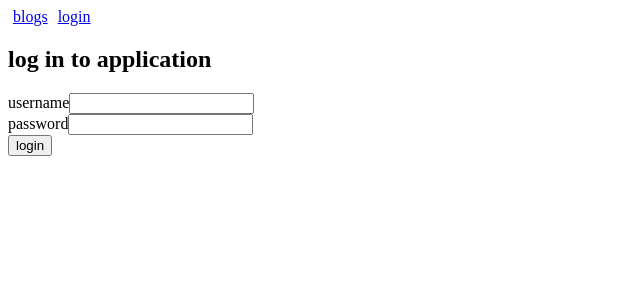
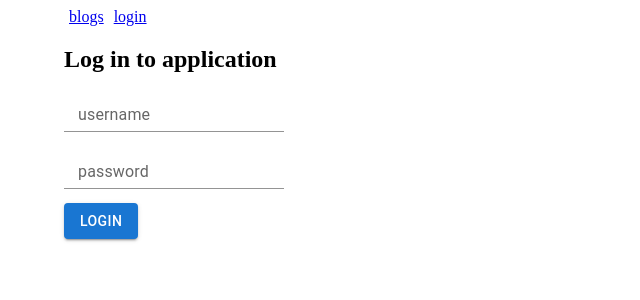
Before and after one commit to Leemuns/fso-exercises, a React (Vite) app in the folder part5/bloglist-frontend/: page /login in a window 1280 px wide. Shown: the top 300 px of the page, without its empty margins (0-640 px from the left). Built offline with nearby package versions, Linux system fonts and the light colour scheme; no server answers.

Commit message:
Add styles to application forms (exercise 5.29)

```diff
--- a/part5/bloglist-frontend/package.json
+++ b/part5/bloglist-frontend/package.json
@@ -11,6 +11,9 @@
     "test": "vitest run"
   },
   "dependencies": {
+    "@emotion/react": "^11.14.0",
+    "@emotion/styled": "^11.14.1",
+    "@mui/material": "^9.0.1",
     "axios": "^1.9.0",
     "react": "^19.1.0",
     "react-dom": "^19.1.0",
--- a/part5/bloglist-frontend/src/App.jsx
+++ b/part5/bloglist-frontend/src/App.jsx
@@ -1,5 +1,6 @@
 import { useState, useEffect, useRef } from 'react'
 import { Routes, Route, Link, useMatch, useNavigate } from 'react-router-dom'
+import { Container } from '@mui/material'
 
 import LoginForm from './components/LoginForm'
 import CreateBlogForm from './components/CreateBlogForm'
@@ -112,7 +113,7 @@ const App = () => {
   }
 
   return (
-    <div>
+    <Container>
       <div>
         <Link style={padding} to='/'>blogs</Link>
         {user && <Link style={padding} to='/create'>new blog</Link>}
@@ -135,7 +136,7 @@ const App = () => {
           <Blogs blogs={blogs} />
         } />
       </Routes>
-    </div>
+    </Container>
   )
 
   // if (!user) {
--- a/part5/bloglist-frontend/src/components/CreateBlogForm.jsx
+++ b/part5/bloglist-frontend/src/components/CreateBlogForm.jsx
@@ -1,5 +1,6 @@
 import { useState } from 'react'
 import { useNavigate } from 'react-router-dom'
+import { Button } from '@mui/material'
 
 import FieldInput from './FieldInput'
 
@@ -31,12 +32,14 @@ const CreateBlogForm = ({ createBlog, userId }) => {
 
   return (
     <form onSubmit={addBlog}>
-      <h2>create new</h2>
-      <FieldInput name='title' value={title} setValue={setTitle} />
-      <FieldInput name='author' value={author} setValue={setAuthor} />
-      <FieldInput name='url' value={url} setValue={setUrl} />
+      <h2>Create new</h2>
+      <FieldInput label='title' value={title} setValue={setTitle} />
+      <FieldInput label='author' value={author} setValue={setAuthor} />
+      <FieldInput label='url' value={url} setValue={setUrl} />
 
-      <button type="submit">create</button>
+      <Button type="submit" variant="contained" style={{ marginTop: 10 }}>
+        create
+      </Button>
     </form>
   )
 }
--- a/part5/bloglist-frontend/src/components/FieldInput.jsx
+++ b/part5/bloglist-frontend/src/components/FieldInput.jsx
@@ -1,9 +1,17 @@
-const FieldInput = ({ name, value, setValue, type='text' }) => {
+import { TextField } from '@mui/material'
+
+const FieldInput = ({ label, value, setValue }) => {
   return (
-    <label style={{ display: 'block' }}>
-      {name}
-      <input type={type} value={value} onChange={event => setValue(event.target.value)} />
-    </label>
+    <div>
+      <TextField
+        label={label}
+        value={value}
+        onChange={event => setValue(event.target.value)}
+        variant='outlined'
+        size='small'
+        margin='dense'
+      />
+    </div>
   )
 }
 
--- /dev/null
+++ b/part5/bloglist-frontend/src/components/LoginFieldInput.jsx
@@ -0,0 +1,28 @@
+import { TextField } from '@mui/material'
+
+const FieldInputLogin = ({ label, value, setValue, type = 'text' }) => {
+  return (
+    <div>
+      <TextField
+        label={label}
+        value={value}
+        onChange={event => setValue(event.target.value)}
+        type={type}
+        variant='standard'
+        size='small'
+        margin='dense'
+        sx={{
+          '& .MuiInputLabel-root': {
+            transform: 'translate(14px, 16px) scale(1)',
+            transition: 'transform 200ms ease-out',
+          },
+          '& .MuiInputLabel-shrink': {
+            transform: 'scale(0.75)',
+          },
+        }}
+      />
+    </div>
+  )
+}
+
+export default FieldInputLogin
--- a/part5/bloglist-frontend/src/components/LoginForm.jsx
+++ b/part5/bloglist-frontend/src/components/LoginForm.jsx
@@ -1,8 +1,8 @@
 import { useState } from 'react'
 import { useNavigate } from 'react-router-dom'
+import { Button } from '@mui/material'
 
-import Notification from './Notification'
-import FieldInput from './FieldInput'
+import LoginFieldInput from './LoginFieldInput'
 
 const LoginForm = ({ loginUser }) => {
   const navigate = useNavigate()
@@ -22,12 +22,23 @@ const LoginForm = ({ loginUser }) => {
 
   return (
     <form onSubmit={handleLogin}>
-      <h2>log in to application</h2>
+      <h2 style={{ marginBottom: '6px' }}>Log in to application</h2>
 
-      <FieldInput name='username' value={username} setValue={setUsername} />
-      <FieldInput name='password' value={password} setValue={setPassword} type='password'/>
+      <LoginFieldInput
+        label='username'
+        value={username}
+        setValue={setUsername}
+      />
+      <LoginFieldInput
+        label='password'
+        value={password}
+        setValue={setPassword}
+        type='password'
+      />
 
-      <button type="submit">login</button>
+      <Button type="submit" variant="contained" style={{ marginTop: 10 }}>
+        LOGIN
+      </Button>
     </form>
   )
 }
```
Also changed, not shown: 1 other file (tests, documents, lock files or other folders).
